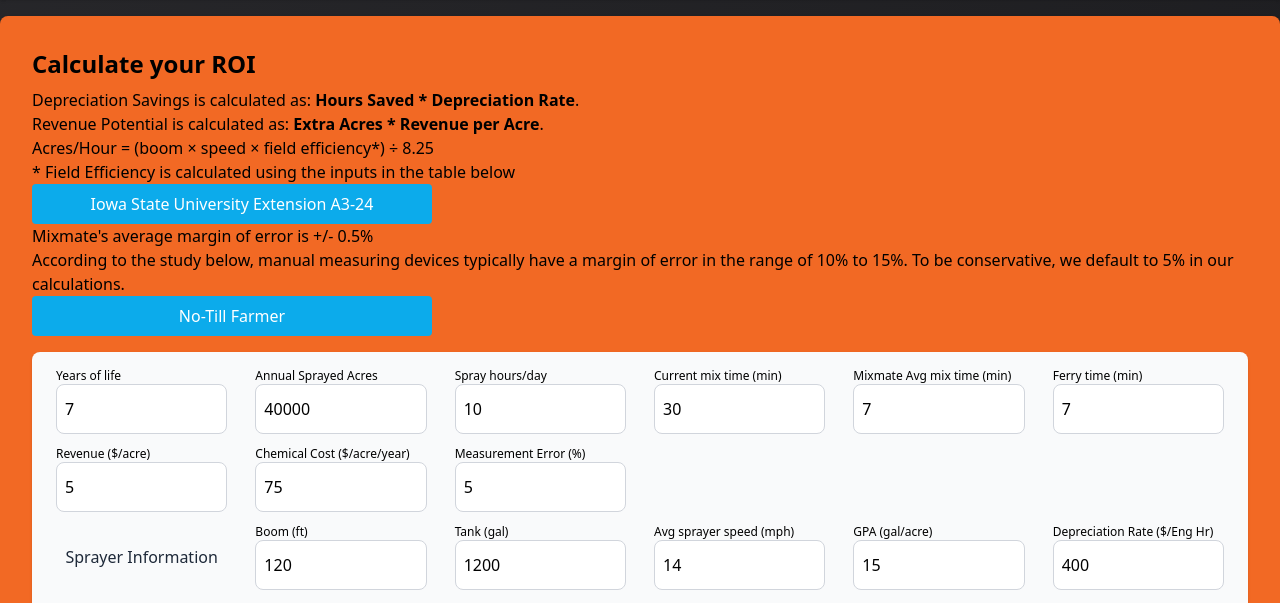
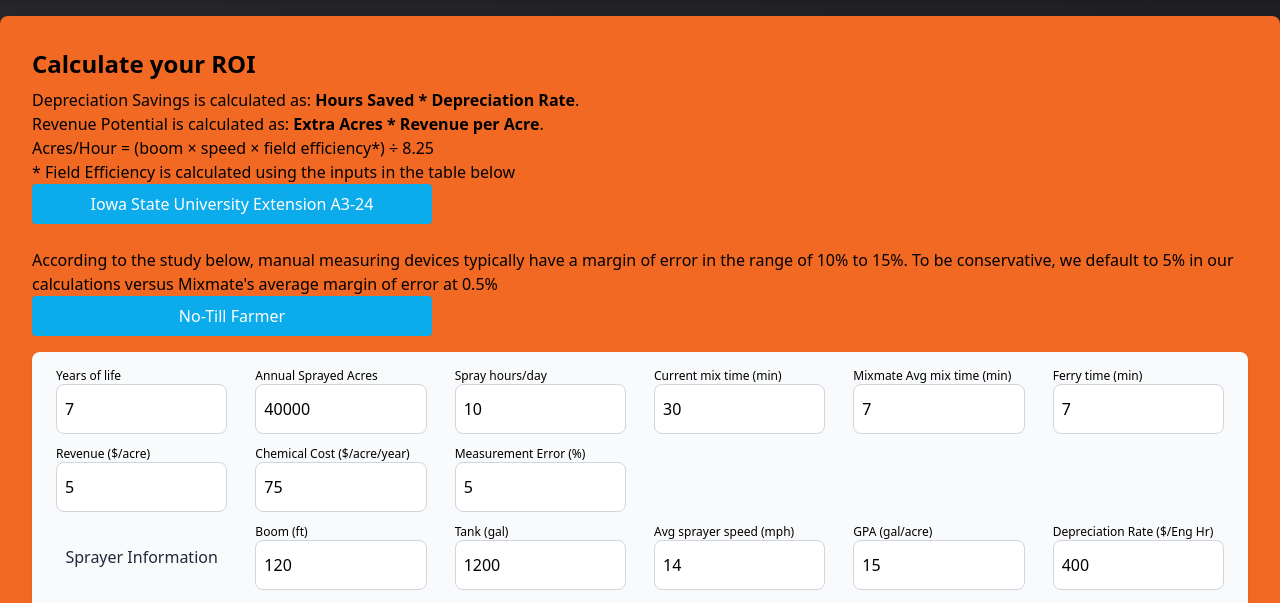
Before and after one commit to Praxidyn/roi-calc, a website built with Vite: page index.html in a window 1280 px wide. Shown: the part 192-795 px from the top of the page. Built offline with nearby package versions, Linux system fonts and the light colour scheme.

Commit message:
Clarifying wording

```diff
--- a/index.html
+++ b/index.html
@@ -48,9 +48,9 @@
         </button>
         </a>
         <br />
-        Mixmate's average margin of error is +/- 0.5%
+
         <br />
-        According to the study below, manual measuring devices typically have a margin of error in the range of 10% to 15%. To be conservative, we default to 5% in our calculations.
+        According to the study below, manual measuring devices typically have a margin of error in the range of 10% to 15%. To be conservative, we default to 5% in our calculations versus Mixmate's average margin of error at 0.5%
         <br />
                 <a
           class="text-north-500"
```
